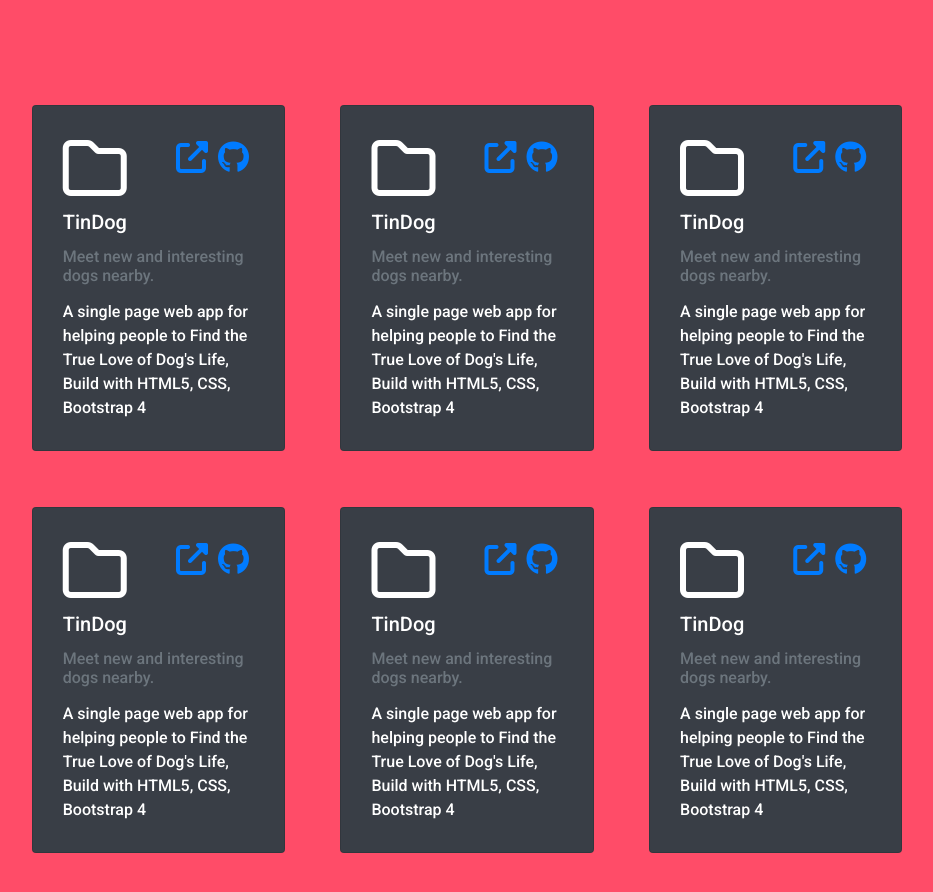
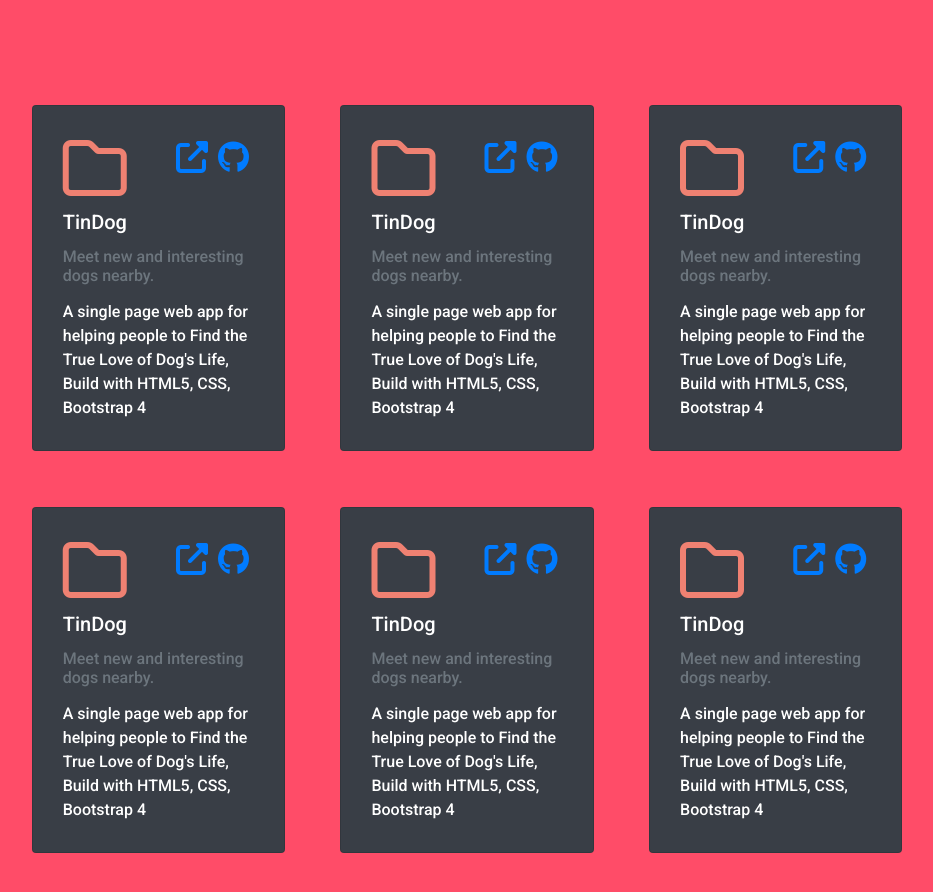
Before and after one commit to sayaib/my-website, a plain HTML site: page index.html in a window 1280 px wide. Shown: the part 1260-2152 px from the top of the page, without its empty margins (173-1106 px from the left). Drawn offline with nearby package versions, Linux system fonts and the light colour scheme.

Commit message:
update folder color

```diff
--- a/style.css
+++ b/style.css
@@ -91,6 +91,7 @@ padding-left: 15%;
 }
 .folder{
   padding-bottom: 10px;
+  color:  #ef8172;
 }
 .link{
   float: right;
```
